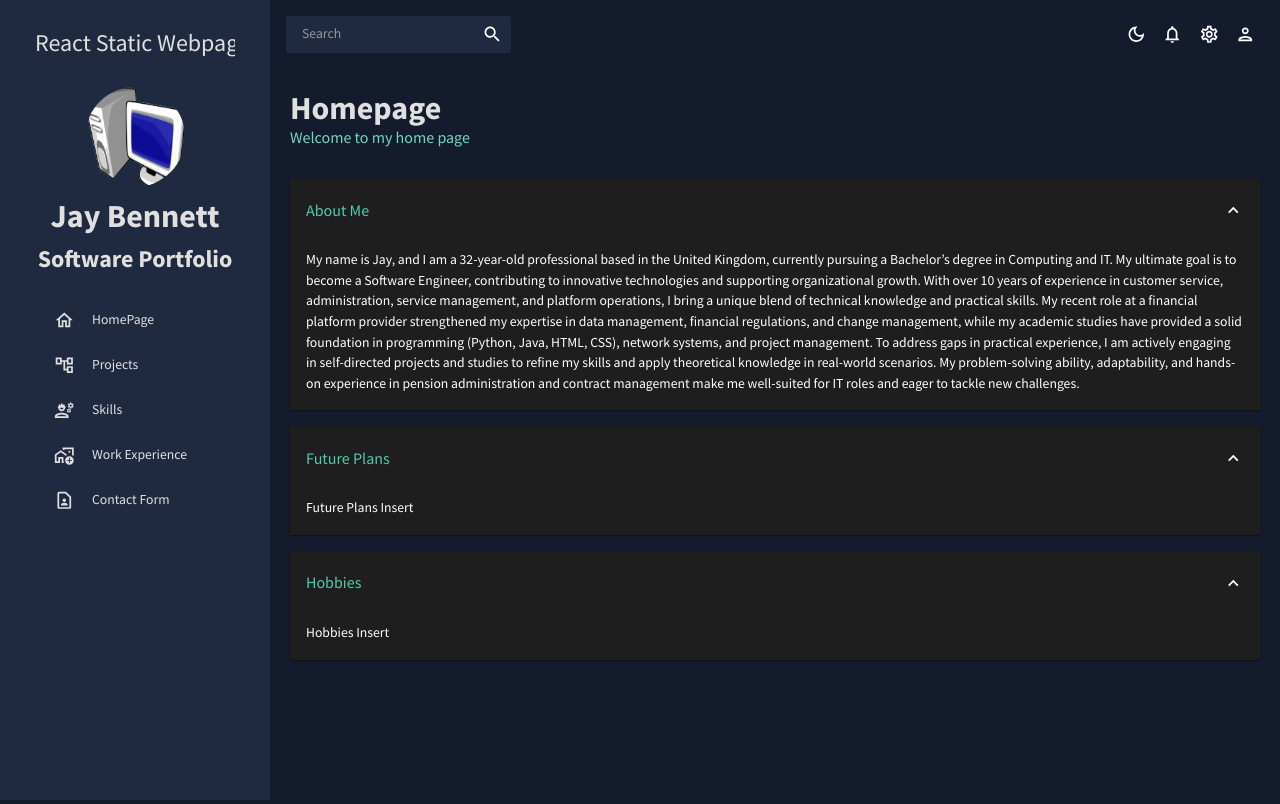
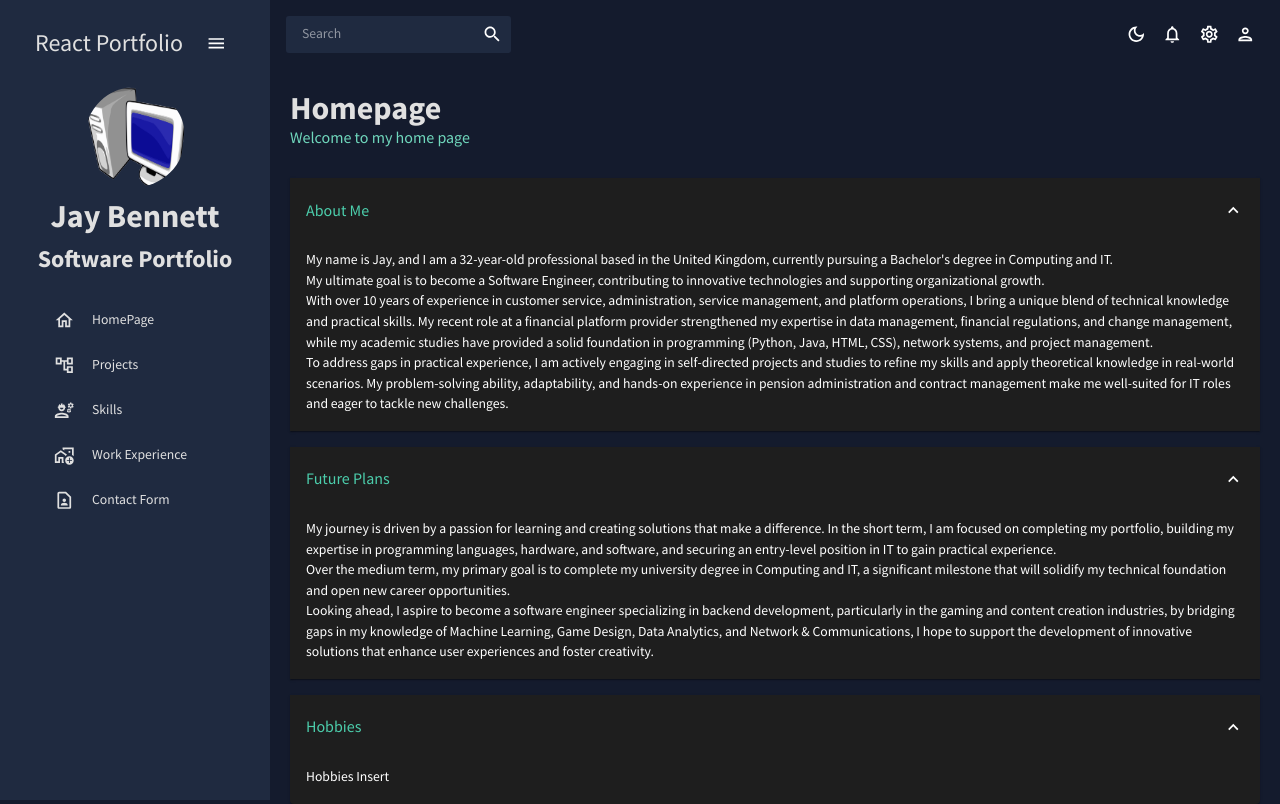
Before and after one commit to jay-bennett-JB/jay-bennett-JB.github.io, a React (Create React App) app: page / in a window 1280 px wide. Built offline with nearby package versions, Linux system fonts and the light colour scheme.

Commit message:
modified:   src/index.css 	modified:   src/scenes/global/sidebar.jsx 	modified:   src/scenes/homepage/index.jsx 	modified:   src/scenes/skills/index.jsx 	modified:   src/themes.js

```diff
--- a/src/index.css
+++ b/src/index.css
@@ -34,3 +34,8 @@ body,
 ::-webkit-scrollbar-track:hover {
   background: #555;
 }
+.typography-content {
+  white-space: normal;    /* Allow text to wrap */
+  word-wrap: break-word;  /* Break long words if necessary */
+  overflow-wrap: break-word;
+}
--- a/src/scenes/global/sidebar.jsx
+++ b/src/scenes/global/sidebar.jsx
@@ -70,7 +70,7 @@ const Sidebar = () => {
                   variant="h3"
                   color={colors.grey[100]}
                 >
-                  React Static Webpages
+                  React Portfolio
                 </Typography>
                 <IconButton onClick={() => setIsCollapsed(!isCollapsed)}>
                   <MenuOutlinedIcon />
@@ -114,7 +114,7 @@ const Sidebar = () => {
               </Box>
             </Box>
           )}
-          {/* MEnu Items */}
+          {/* Menu Items */}
           <Box paddingLeft={isCollapsed ? undefined : "10%"}>
             <Item
               title="HomePage"
--- a/src/scenes/homepage/index.jsx
+++ b/src/scenes/homepage/index.jsx
@@ -20,7 +20,7 @@ const HomePage = () => {
           subtitle="Welcome to my home page"
         />
         {/* Accordion 1 - About Me  */}
-        <Accordion defaultExpanded>
+        <Accordion defaultExpanded width="10px">
           <AccordionSummary expandIcon={<ExpandMoreIcon />}>
             <Typography
               color={colors.greenAccent[500]}
@@ -29,13 +29,15 @@ const HomePage = () => {
               About Me
             </Typography>
           </AccordionSummary>
-          <AccordionDetails>
-            <Typography>My name is Jay, and I am a 32-year-old professional based in the United Kingdom, currently pursuing a Bachelor’s degree in Computing and IT.
-                        My ultimate goal is to become a Software Engineer, contributing to innovative technologies and supporting organizational growth.
-                        With over 10 years of experience in customer service, administration, service management, and platform operations, I bring a unique blend of technical knowledge and practical skills. My recent role at a financial platform provider strengthened my expertise in data management, financial regulations, and change management, while my academic studies have provided a solid foundation in programming (Python, Java, HTML, CSS), network systems, and project management.
-                        To address gaps in practical experience, I am actively engaging in self-directed projects and studies to refine my skills and apply theoretical knowledge in real-world scenarios.
-                        My problem-solving ability, adaptability, and hands-on experience in pension administration and contract management make me well-suited for IT roles and eager to tackle new challenges.
-                        </Typography>
+          <AccordionDetails >
+            <Typography variant="body1"  sx={{whiteSpace: "normal", wordWrap: "break-word", overflowWrap: "break-word",}} >
+              My name is Jay, and I am a 32-year-old professional based in the United Kingdom, currently pursuing a Bachelor's degree in Computing and IT. <br />
+              My ultimate goal is to become a Software Engineer, contributing to innovative technologies and supporting organizational growth. <br />
+              With over 10 years of experience in customer service, administration, service management, and platform operations, I bring a unique blend of technical knowledge and practical skills.
+              My recent role at a financial platform provider strengthened my expertise in data management, financial regulations, and change management, while my academic studies have provided a solid foundation in programming (Python, Java, HTML, CSS), network systems, and project management. <br />
+              To address gaps in practical experience, I am actively engaging in self-directed projects and studies to refine my skills and apply theoretical knowledge in real-world scenarios.
+              My problem-solving ability, adaptability, and hands-on experience in pension administration and contract management make me well-suited for IT roles and eager to tackle new challenges.
+            </Typography>
           </AccordionDetails>
         </Accordion>
         <Accordion defaultExpanded>
@@ -48,7 +50,10 @@ const HomePage = () => {
             </Typography>
           </AccordionSummary>
           <AccordionDetails>
-            <Typography>Future Plans Insert</Typography>
+            <Typography variant="body1"  sx={{whiteSpace: "normal", wordWrap: "break-word", overflowWrap: "break-word",}}>
+                        My journey is driven by a passion for learning and creating solutions that make a difference. In the short term, I am focused on completing my portfolio, building my expertise in programming languages, hardware, and software, and securing an entry-level position in IT to gain practical experience. <br />
+                        Over the medium term, my primary goal is to complete my university degree in Computing and IT, a significant milestone that will solidify my technical foundation and open new career opportunities. <br />
+                        Looking ahead, I aspire to become a software engineer specializing in backend development, particularly in the gaming and content creation industries, by bridging gaps in my knowledge of Machine Learning, Game Design, Data Analytics, and Network & Communications, I hope to support the development of innovative solutions that enhance user experiences and foster creativity.</Typography>
           </AccordionDetails>
         </Accordion>
         <Accordion defaultExpanded>
--- a/src/scenes/skills/index.jsx
+++ b/src/scenes/skills/index.jsx
@@ -16,10 +16,10 @@ const Skills = () => {
       {/* Header */}
       <Box>
         <Header
-          title="Homepage"
-          subtitle="Welcome to my home page"
+          title="Skills"
+          subtitle="Please find a complete list of skills under appropriate sections"
         />
-        {/* Accordion 1 - About Me  */}
+        {/* Accordion for Skills */}
         <Accordion defaultExpanded>
           <AccordionSummary expandIcon={<ExpandMoreIcon />}>
             <Typography
--- a/src/themes.js
+++ b/src/themes.js
@@ -1,5 +1,6 @@
 import { createContext, useState, useMemo } from "react";
 import { createTheme } from "@mui/material/styles";
+
 
 //Colour Desing Token Export
 export const tokens = (mode) => ({
```
